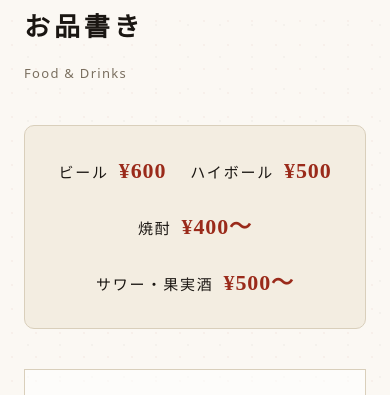
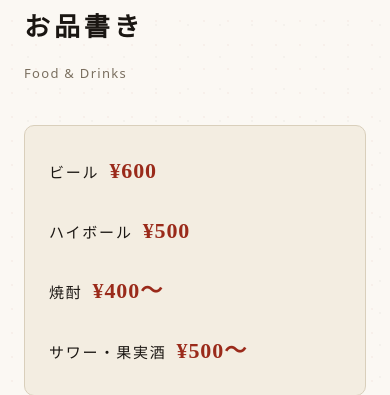
Before and after one commit to ryuichi1124/hengenjizai, a plain HTML site: page index.html in a window 390 px wide. Shown: the part 999-1394 px from the top of the page. Drawn offline with Linux system fonts and the light colour scheme.

Commit message:
価格サマリー: スマホ表示を左揃えに変更
- flex-direction:column + align-items:flex-start で縦並び左揃え
- gap: 18px、padding 維持で左右の余白も適度に確保
- CSSキャッシュバスト ?v=20260518e

Co-Authored-By: Claude Opus 4.7 (1M context) <noreply@anthropic.com>

```diff
--- a/assets/style.css
+++ b/assets/style.css
@@ -254,7 +254,12 @@ section{padding:96px 0;border-top:1px dashed var(--c-line)}
 .price-summary .cat{font-size:17px;color:var(--c-ink);letter-spacing:.12em}
 .price-summary .price{font-size:28px;color:var(--c-accent);letter-spacing:.04em;font-weight:700}
 @media(max-width:600px){
-  .price-summary ul{gap:14px 24px}
+  .price-summary{padding:24px 24px}
+  .price-summary ul{
+    flex-direction:column;
+    align-items:flex-start;
+    gap:18px;
+  }
   .price-summary .cat{font-size:15px}
   .price-summary .price{font-size:22px}
 }
--- a/index.html
+++ b/index.html
@@ -35,7 +35,7 @@
 
 <link rel="preconnect" href="https://fonts.googleapis.com">
 <link rel="preconnect" href="https://fonts.gstatic.com" crossorigin>
-<link rel="stylesheet" href="/assets/style.css?v=20260518d">
+<link rel="stylesheet" href="/assets/style.css?v=20260518e">
 
 <script type="application/ld+json">
 {
```
Also changed, not shown: access/index.html (+1 -1 lines), faq/index.html (+1 -1 lines), sitemap/index.html (+1 -1 lines), voice/index.html (+1 -1 lines).
